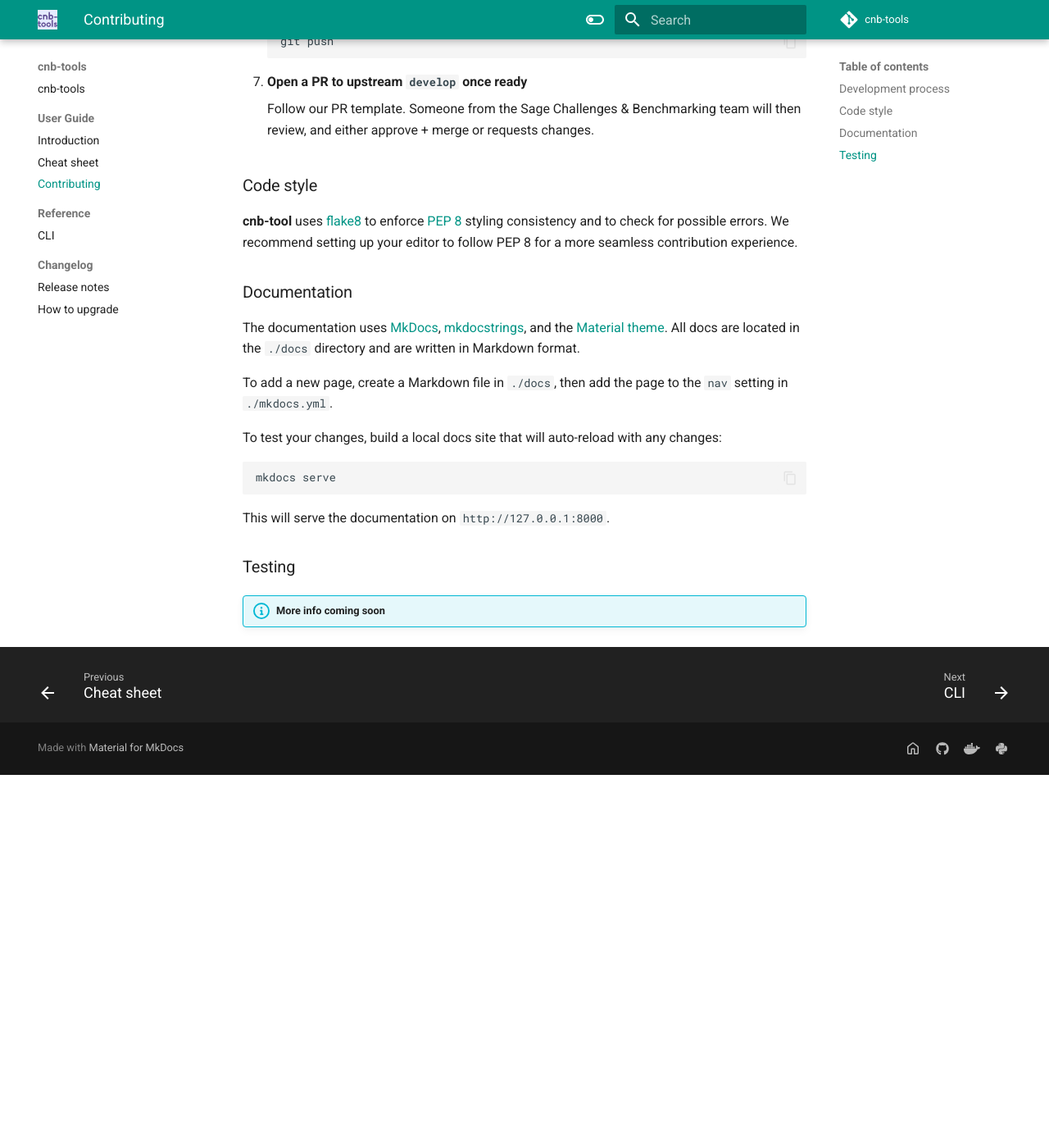
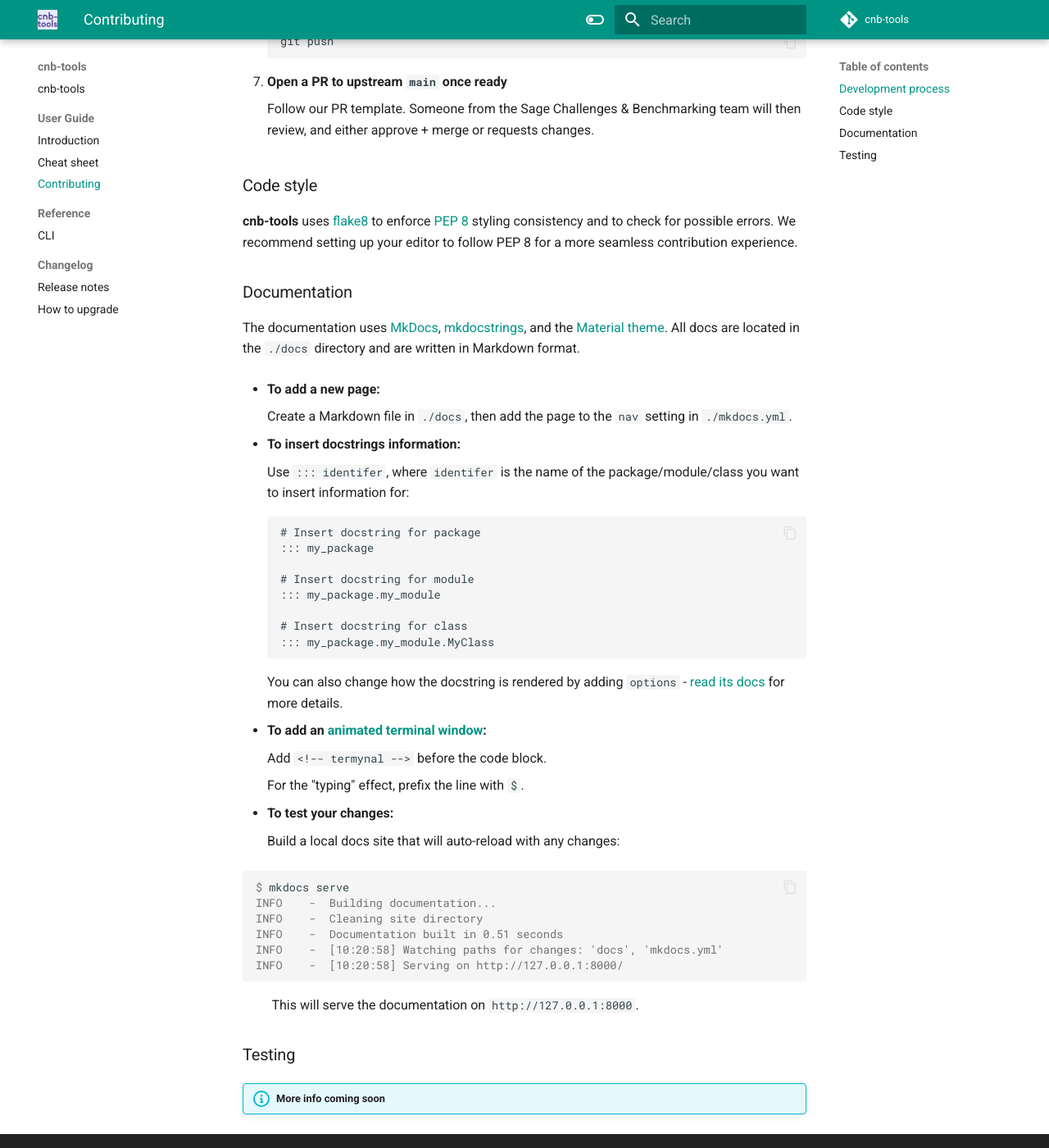
Before and after one commit to Sage-Bionetworks-Challenges/cnb-tools, an MkDocs documentation site: the page built from docs/user-guide/contributing.md, in a window 1280 px wide and 1400 px high, scrolled down 1284 px. Shown: the whole window at 82% size. Built offline with MkDocs 1.6.1 and Material for MkDocs 9.7.7, drawn with Linux system fonts in a browser that asks for light colours; comment, search, counter and statistics services are not loaded; before the commit the page ends 2229 px from its top, so only the background shows below that; some of the changed text lies outside the part shown.

Commit message:
update docs

````diff
--- a/docs/user-guide/contributing.md
+++ b/docs/user-guide/contributing.md
@@ -36,7 +36,7 @@ Here is a typical contribution workflow:
     the list of files.  Review the details of the upstream commits
     as needed, then click **Update branch**.
 
-4. **Branch off `develop` and develop your contribution**
+4. **Branch off `main` and develop your contribution**
 
     Ensure `develop` is up-to-date in your local dev, then create
     a new feature branch. We recommend prefixing the new branch name
@@ -44,8 +44,8 @@ Here is a typical contribution workflow:
     on — followed by its GH tracking number:
 
     ```
-    git checkout develop && git pull
-    git checkout -b <feat/bug-123> develop
+    git checkout main && git pull
+    git checkout -b <feat/bug-123> main
     ```
 
 5. **Document your changes**
@@ -67,7 +67,7 @@ Here is a typical contribution workflow:
     git push
     ```
 
-7. **Open a PR to upstream `develop` once ready**
+7. **Open a PR to upstream `main` once ready**
 
     Follow our PR template.  Someone from the Sage Challenges &
     Benchmarking team will then review, and either approve + merge
@@ -75,7 +75,7 @@ Here is a typical contribution workflow:
 
 ### Code style
 
-**cnb-tool** uses [flake8] to enforce [PEP 8] styling consistency and
+**cnb-tools** uses [flake8] to enforce [PEP 8] styling consistency and
 to check for possible errors. We recommend setting up your editor to
 follow PEP 8 for a more seamless contribution experience.
 
@@ -85,16 +85,51 @@ The documentation uses [MkDocs], [mkdocstrings], and the [Material theme].
 All docs are located in the `./docs` directory and are written in Markdown
 format.
 
-To add a new page, create a Markdown file in `./docs`, then add the page
-to the `nav` setting in `./mkdocs.yml`.
+* **To add a new page:**
 
-To test your changes, build a local docs site that will auto-reload with
-any changes:
+    Create a Markdown file in `./docs`, then add the page to the `nav`
+    setting in `./mkdocs.yml`.
 
-```
-mkdocs serve
+* **To insert docstrings information:**
+
+    Use `::: identifer`, where `identifer` is the name of the
+    package/module/class you want to insert information for:
+
+    ```
+    # Insert docstring for package
+    ::: my_package
+
+    # Insert docstring for module
+    ::: my_package.my_module
+
+    # Insert docstring for class
+    ::: my_package.my_module.MyClass
+    ```
+
+    You can also change how the docstring is rendered by adding
+    `options` - [read its docs] for more details.
+
+* **To add an [animated terminal window]:**
+
+    Add `<!-- termynal -->` before the code block.
+
+    For the "typing" effect, prefix the line with `$`.
+
+* **To test your changes:**
+
+    Build a local docs site that will auto-reload with any changes:
+
+<!-- termynal -->
+```console
+$ mkdocs serve
+INFO    -  Building documentation...
+INFO    -  Cleaning site directory
+INFO    -  Documentation built in 0.51 seconds
+INFO    -  [10:20:58] Watching paths for changes: 'docs', 'mkdocs.yml'
+INFO    -  [10:20:58] Serving on http://127.0.0.1:8000/
 ```
 
+&nbsp;&nbsp;&nbsp;&nbsp;&nbsp;&nbsp;&nbsp;&nbsp;
 This will serve the documentation on `http://127.0.0.1:8000`.
 
 
@@ -113,3 +148,5 @@ This will serve the documentation on `http://127.0.0.1:8000`.
 [MKDocs]: https://www.mkdocs.org/
 [mkdocstrings]: https://mkdocstrings.github.io/
 [Material theme]: https://squidfunk.github.io/mkdocs-material/
+[read its docs]: https://mkdocstrings.github.io/usage/
+[animated terminal window]: https://github.com/mkdocs-plugins/termynal
````
